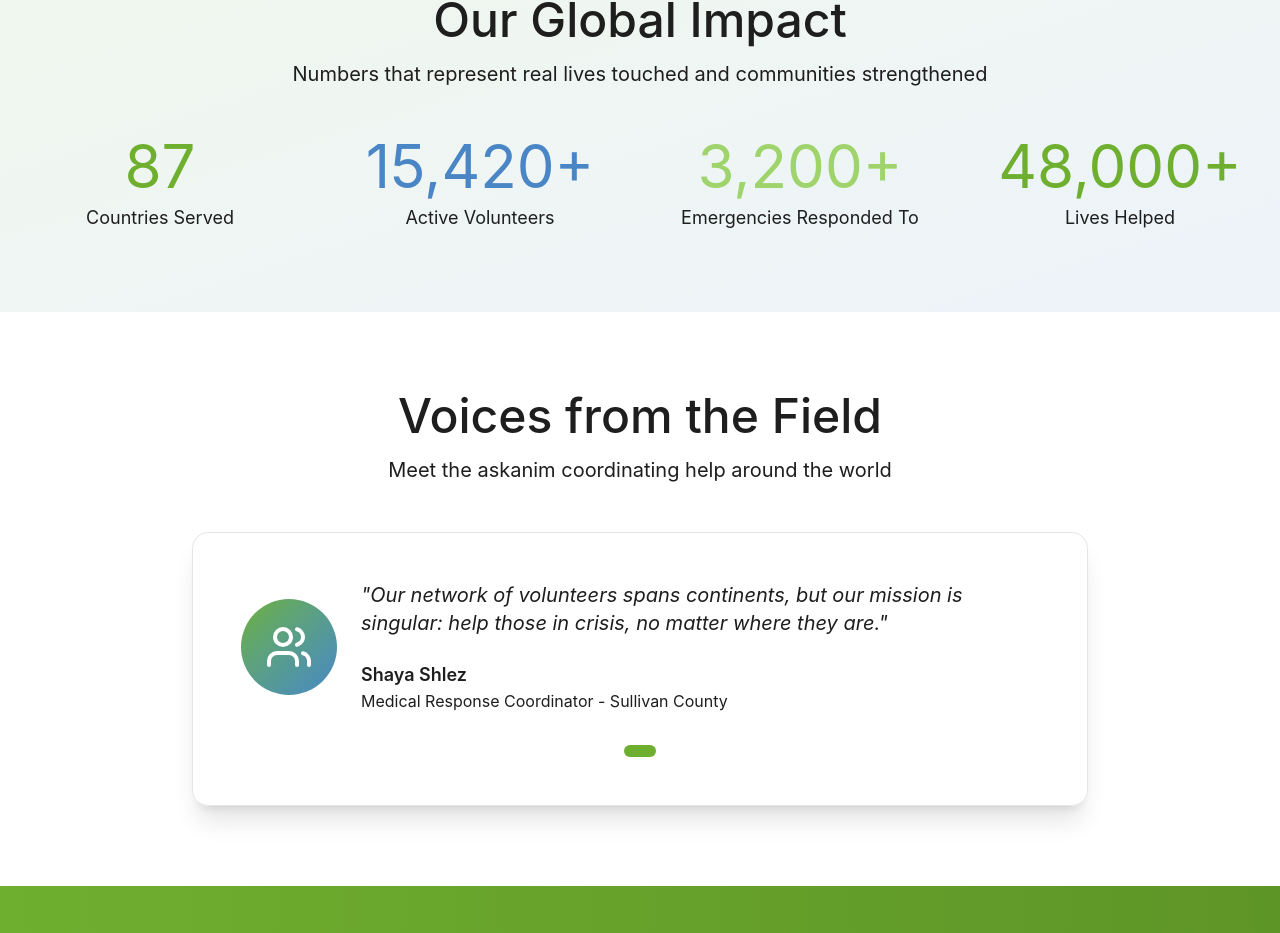
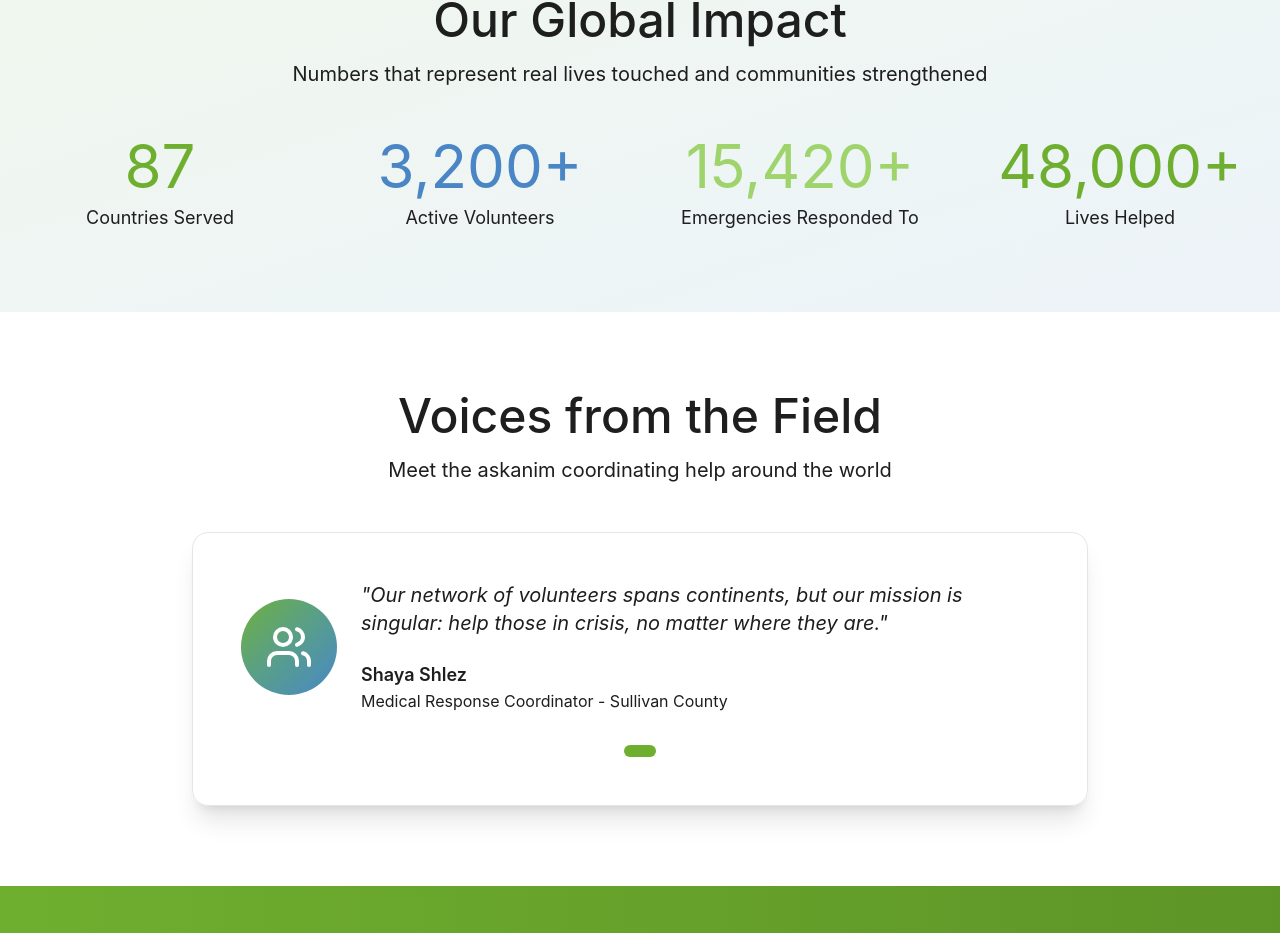
Before and after one commit to TheUriF/ploink, a React (Vite) app: page / in a window 1280 px wide. Shown: the part 1647-2580 px from the top of the page. Built offline with nearby package versions, Linux system fonts and the light colour scheme.

Commit message:
Swap values for volunteers and emergencies

```diff
--- a/src/app/pages/Home.tsx
+++ b/src/app/pages/Home.tsx
@@ -15,8 +15,8 @@ export function Home() {
   useEffect(() => {
     const targetStats = {
       countries: 87,
-      volunteers: 15420,
-      emergencies: 3200,
+      volunteers: 3200,
+      emergencies: 15420,
       lives: 48000,
     };
 
```
